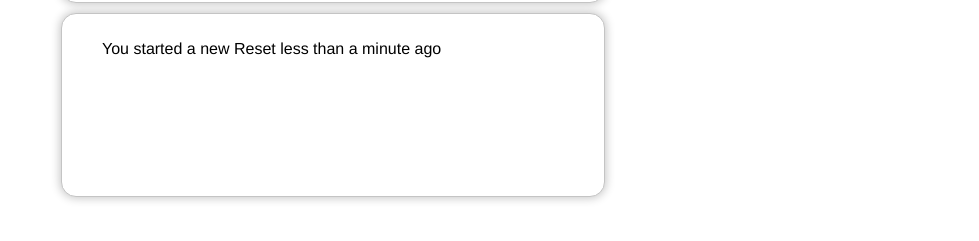
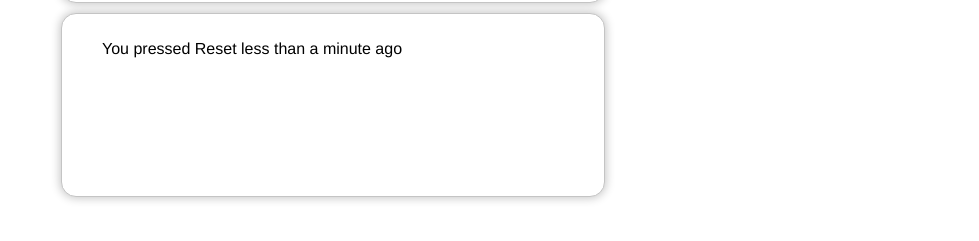
Before and after one commit to MaxMillion/pomodoro-1, a plain HTML site: page index.html in a window 1280 px wide. Both pictures are taken after a click on the button "Reset". Shown: the part 305-546 px from the top of the page, without its empty margins (301-1280 px from the left). Drawn offline with Linux system fonts and the light colour scheme.

Commit message:
Changed Reset History

```diff
--- a/index.html
+++ b/index.html
@@ -23,7 +23,7 @@
             <button name="Long Break" data-time="10"> Long Break </button>
           </li>
           <li>
-            <button name="Reset"> Reset </button>
+            <button name="Reset" data-text="You pressed "> Reset </button>
           </li>
         </ul>
         <div id="clock">
--- a/javascripts/application.js
+++ b/javascripts/application.js
@@ -24,15 +24,16 @@ $(document).ready(function(){
   }
 
   function setHistory(button){
-    if (button != undefined){
-      var li          = $("<li/>", {"text": "You started a new " + button.name + " "});
+    if (button != undefined) {
+      var text =  $(button).attr("data-text") || "You started a new ";
+      var li          = $("<li/>", {"text": text + button.name + " "});
       var date        = new Date();
       var dateParsed  = new Date(date.getFullYear(),
-                                date.getMonth(),
-                                date.getDate(),
-                                date.getHours(),
-                                date.getMinutes(),
-                                date.getSeconds()).toISOString();
+          date.getMonth(),
+          date.getDate(),
+          date.getHours(),
+          date.getMinutes(),
+          date.getSeconds()).toISOString();
 
       li.append($("<time/>", {"datetime": dateParsed}));
       li.find("time").timeago();
@@ -41,6 +42,7 @@ $(document).ready(function(){
       $('ul.history').prepend(li);
     }
   }
+
 
   function buttonState(button, state){
     if (button !== undefined){
```
